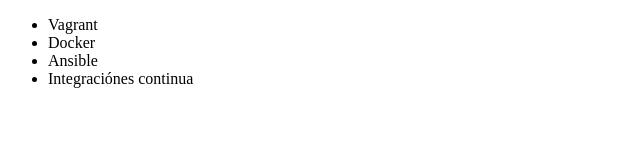
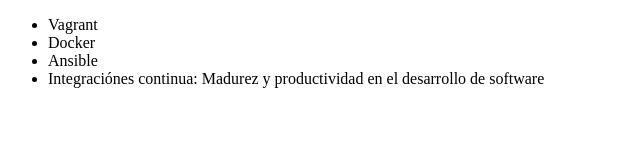
Before and after one commit to Sadam-qch/SadamGit, a plain HTML site: page index.html in a window 1280 px wide. Shown: the whole page, without its empty margins (0-640 px from the left). Drawn offline with Linux system fonts and the light colour scheme.

Commit message:
Renombrando curso de integracion

```diff
--- a/index.html
+++ b/index.html
@@ -9,7 +9,7 @@
          <li> Vagrant </li>
          <li> Docker </li>
          <li> Ansible </li>
-         <li> Integraciónes continua </li>
+         <li> Integraciónes continua: Madurez y productividad en el desarrollo de software</li>
      </ul>
 </body>
 </html>
```
